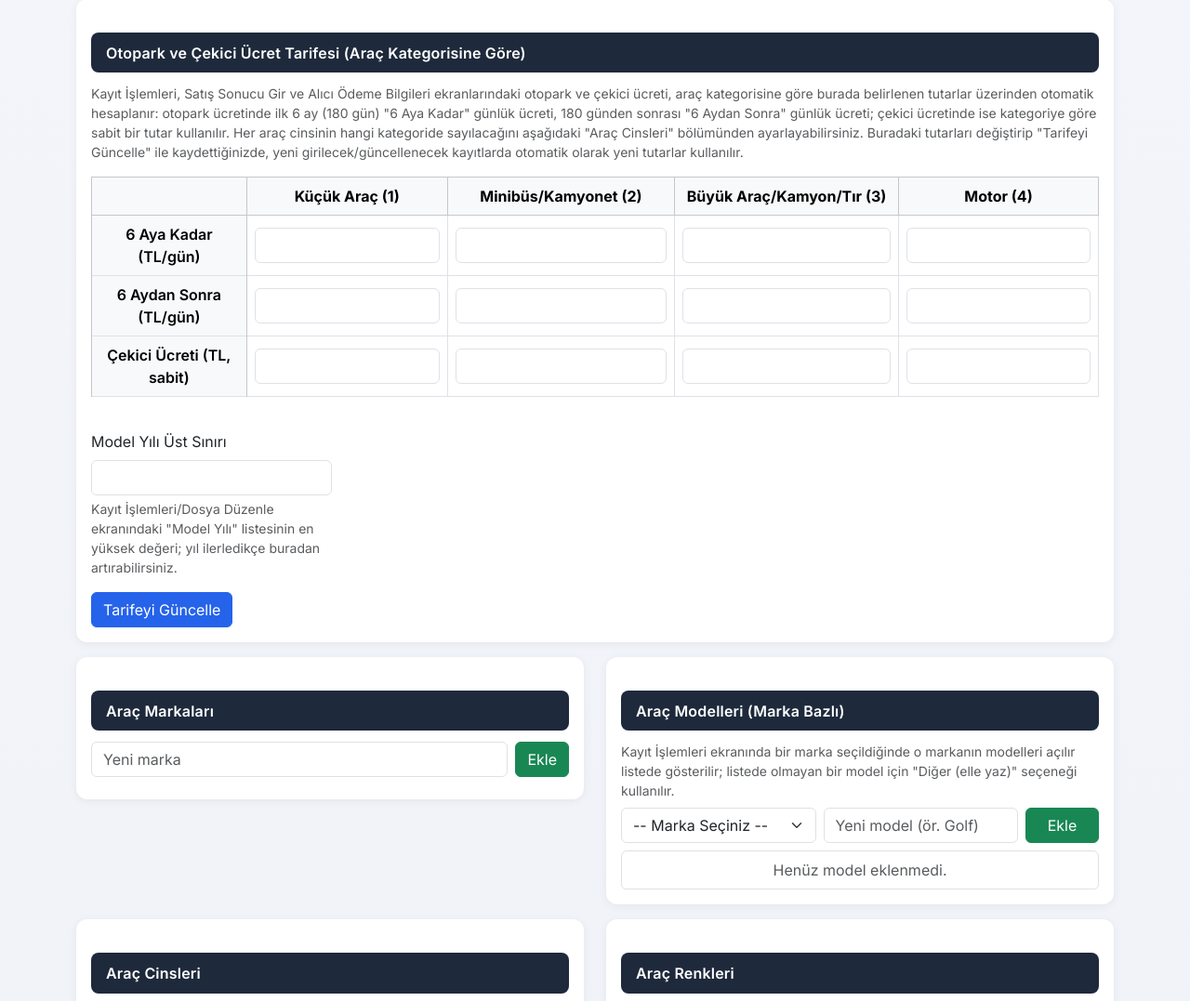
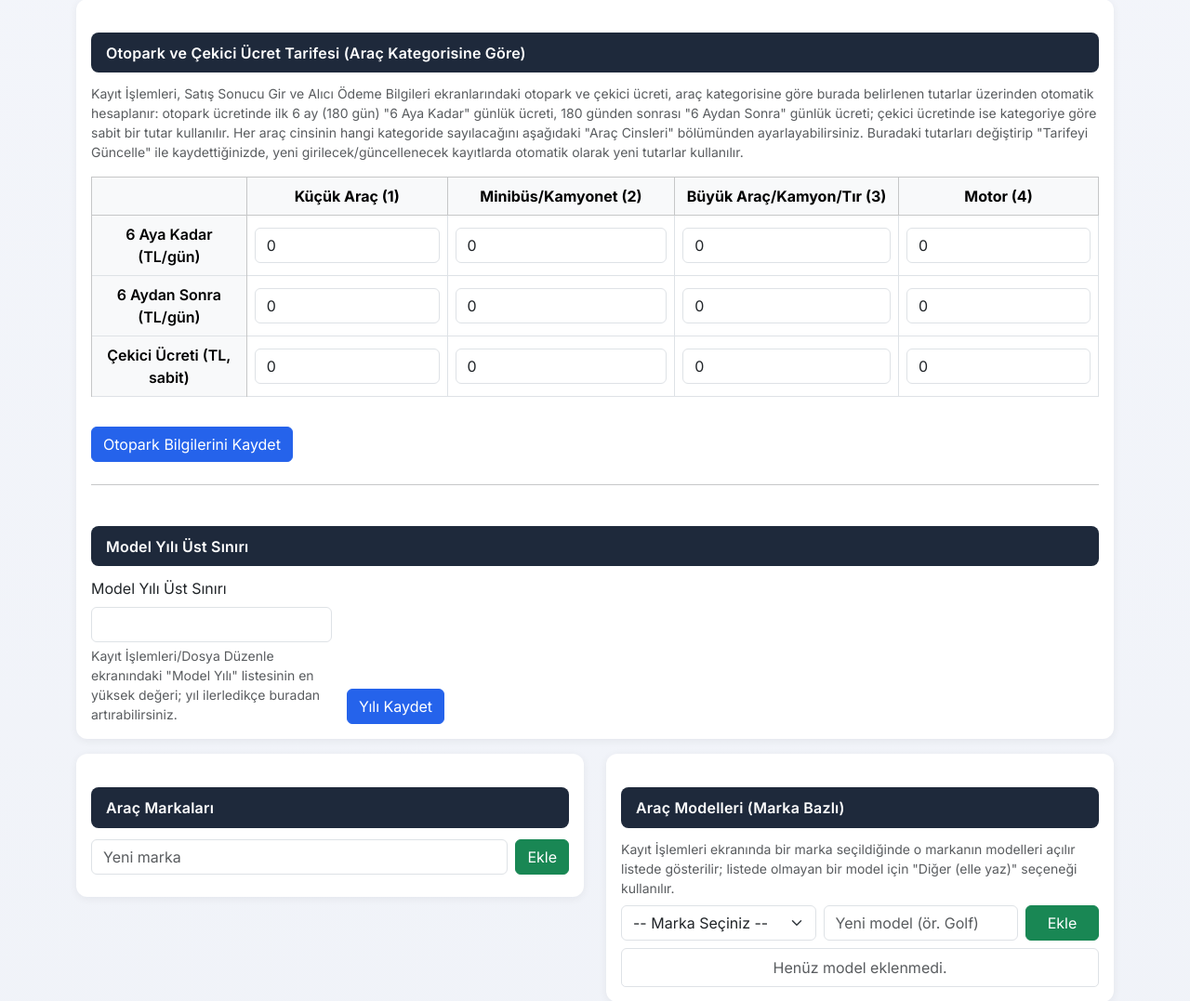
Before and after one commit to gokhankilic06/GitHubTest, an ASP.NET Core app: page /Ayarlar in a window 1280 px wide. Shown: the part 597-1674 px from the top of the page at 93% size. Run offline with ASP.NET Core 8, Linux system fonts and the light colour scheme; the project's own start-up code is not run, and a stand-in starts its controllers and pages; some libraries are stand-ins or nearby versions.

Commit message:
Otopark Ücret Tarifesi'ndeki "sıfır kaydediliyor" hatasını düzelt
Kök neden: tabloya tr-TR kültürüyle (virgüllü, ör. "41,5") basılan
decimal değerler, type="number" inputlarının yalnızca nokta ondalık
ayracı kabul etmesiyle çakışıyordu; tarayıcı geçersiz değeri sessizce
boşaltıyor, kaydedince de o alan sıfıra düşüyordu. Artık bu değerler
InvariantCulture (nokta) ile basılıyor.

Ayrıca: "Model Yılı Üst Sınırı", Otopark/Çekici tarifesiyle aynı
formdan çıkarılıp kendi Kaydet butonuyla ayrı bir forma taşındı; ikisi
artık birbirinden bağımsız kaydediliyor. Tarife formu da artık
yalnızca ihtiyaç duyduğu 12 tutarı parametre olarak alıyor (tüm
GenelAyar modelini değil) - aksi halde formdan çıkarılan
MaksimumModelYili alanı eksik geldiği için doğrulama her zaman
başarısız sayılıp hiçbir şey kaydedilemiyordu.

Co-Authored-By: Claude Sonnet 5 <noreply@anthropic.com>
Claude-Session: https://claude.ai/code/session_01CHkmVnLeG69vXfbLW8G5pa

```diff
--- a/AracSatisSistemi/Controllers/AyarlarController.cs
+++ b/AracSatisSistemi/Controllers/AyarlarController.cs
@@ -54,28 +54,56 @@ namespace AracSatisSistemi.Controllers
         }
 
         [HttpPost, ValidateAntiForgeryToken]
-        public async Task<IActionResult> TarifeGuncelle(GenelAyar form)
+        public async Task<IActionResult> TarifeGuncelle(
+            decimal KucukArac6AyaKadar, decimal KucukArac6AydanSonra,
+            decimal MinibusKamyonet6AyaKadar, decimal MinibusKamyonet6AydanSonra,
+            decimal BuyukArac6AyaKadar, decimal BuyukArac6AydanSonra,
+            decimal Motor6AyaKadar, decimal Motor6AydanSonra,
+            decimal KucukAracCekiciUcreti, decimal MinibusKamyonetCekiciUcreti,
+            decimal BuyukAracCekiciUcreti, decimal MotorCekiciUcreti)
+        {
+            // Bu action artık yalnızca bu 12 tutarı parametre olarak alıyor (tüm GenelAyar
+            // modelini DEĞİL) - aksi halde, bu formda artık bulunmayan MaksimumModelYili gibi
+            // (ayrı bir forma taşındı, bkz. ModelYiliGuncelle) zorunlu value-type alanlar
+            // eksik geldiği için ModelState her zaman geçersiz sayılıp hiçbir şey
+            // kaydedilemiyordu. Herhangi bir alan (ör. elle silinmiş/hatalı yazılmış bir tutar)
+            // ayrıştırılamazsa ModelState geçersiz olur; bu durumda kayıt YAPILMAZ ki o alan
+            // sessizce 0 (sıfır) olarak kaydedilmesin - kullanıcıya hangi alanın hatalı olduğu
+            // bildirilir.
+            if (!ModelState.IsValid)
+            {
+                var hatali = string.Join(", ", ModelState.Where(m => m.Value?.Errors.Count > 0).Select(m => m.Key));
+                TempData["Hata"] = $"Şu alan(lar)da geçersiz değer var, hiçbir şey kaydedilmedi: {hatali}";
+                return RedirectToAction(nameof(Index));
+            }
+
+            var kayit = await _db.GenelAyarlar.FirstOrDefaultAsync();
+            if (kayit == null) { kayit = new GenelAyar(); _db.GenelAyarlar.Add(kayit); }
+            kayit.KucukArac6AyaKadar = KucukArac6AyaKadar;
+            kayit.KucukArac6AydanSonra = KucukArac6AydanSonra;
+            kayit.MinibusKamyonet6AyaKadar = MinibusKamyonet6AyaKadar;
+            kayit.MinibusKamyonet6AydanSonra = MinibusKamyonet6AydanSonra;
+            kayit.BuyukArac6AyaKadar = BuyukArac6AyaKadar;
+            kayit.BuyukArac6AydanSonra = BuyukArac6AydanSonra;
+            kayit.Motor6AyaKadar = Motor6AyaKadar;
+            kayit.Motor6AydanSonra = Motor6AydanSonra;
+            kayit.KucukAracCekiciUcreti = KucukAracCekiciUcreti;
+            kayit.MinibusKamyonetCekiciUcreti = MinibusKamyonetCekiciUcreti;
+            kayit.BuyukAracCekiciUcreti = BuyukAracCekiciUcreti;
+            kayit.MotorCekiciUcreti = MotorCekiciUcreti;
+            await _db.SaveChangesAsync();
+            TempData["Basari"] = "Otopark ve çekici ücret tarifesi güncellendi.";
+            return RedirectToAction(nameof(Index));
+        }
+
+        [HttpPost, ValidateAntiForgeryToken]
+        public async Task<IActionResult> ModelYiliGuncelle(int maksimumModelYili)
         {
             var kayit = await _db.GenelAyarlar.FirstOrDefaultAsync();
-            if (kayit == null) { kayit = form; _db.GenelAyarlar.Add(kayit); }
-            else
-            {
-                kayit.KucukArac6AyaKadar = form.KucukArac6AyaKadar;
-                kayit.KucukArac6AydanSonra = form.KucukArac6AydanSonra;
-                kayit.MinibusKamyonet6AyaKadar = form.MinibusKamyonet6AyaKadar;
-                kayit.MinibusKamyonet6AydanSonra = form.MinibusKamyonet6AydanSonra;
-                kayit.BuyukArac6AyaKadar = form.BuyukArac6AyaKadar;
-                kayit.BuyukArac6AydanSonra = form.BuyukArac6AydanSonra;
-                kayit.Motor6AyaKadar = form.Motor6AyaKadar;
-                kayit.Motor6AydanSonra = form.Motor6AydanSonra;
-                kayit.KucukAracCekiciUcreti = form.KucukAracCekiciUcreti;
-                kayit.MinibusKamyonetCekiciUcreti = form.MinibusKamyonetCekiciUcreti;
-                kayit.BuyukAracCekiciUcreti = form.BuyukAracCekiciUcreti;
-                kayit.MotorCekiciUcreti = form.MotorCekiciUcreti;
-                kayit.MaksimumModelYili = form.MaksimumModelYili;
-            }
+            if (kayit == null) { kayit = new GenelAyar(); _db.GenelAyarlar.Add(kayit); }
+            kayit.MaksimumModelYili = maksimumModelYili;
             await _db.SaveChangesAsync();
-            TempData["Basari"] = "Otopark ücret tarifesi güncellendi.";
+            TempData["Basari"] = "Model Yılı Üst Sınırı güncellendi.";
             return RedirectToAction(nameof(Index));
         }
 
--- a/AracSatisSistemi/Views/Ayarlar/Index.cshtml
+++ b/AracSatisSistemi/Views/Ayarlar/Index.cshtml
@@ -9,6 +9,13 @@
     var renkler = (List<AracSatisSistemi.Models.AracRengi>)ViewBag.Renkler;
     var resmiTatiller = (List<AracSatisSistemi.Models.ResmiTatil>)ViewBag.ResmiTatiller;
     var kullanicilar = (List<AracSatisSistemi.Models.Kullanici>)ViewBag.Kullanicilar;
+    // DİKKAT: tr-TR kültüründe @ondalık.ToString() virgüllü biçim üretir (ör. "41,5"), ama
+    // type="number" inputları değeri SADECE nokta ondalık ayracıyla kabul eder - uyuşmazlıkta
+    // tarayıcı değeri sessizce boşaltır (bu yüzden tarifedeki sayılar "sıfırlanmış" gibi
+    // görünüyordu). asp-for tag helper'ı bunu kendi içinde hallediyor, ama burada ViewBag'den
+    // gelen genelAyar için elle yazılan value="" ifadelerinde InvariantCulture'a zorlanması
+    // gerekiyor.
+    string Ondalik(decimal? d) => (d ?? 0m).ToString(System.Globalization.CultureInfo.InvariantCulture);
 }
 <h3>Güncellemeler</h3>
 
@@ -121,7 +128,6 @@
     </p>
     <form asp-action="TarifeGuncelle" method="post">
         @Html.AntiForgeryToken()
-        <input type="hidden" name="Id" value="@genelAyar?.Id" />
         <div class="table-responsive">
             <table class="table table-bordered align-middle text-center">
                 <thead class="table-light">
@@ -136,36 +142,42 @@
                 <tbody>
                     <tr>
                         <td class="fw-semibold table-light">6 Aya Kadar (TL/gün)</td>
-                        <td><input class="form-control" name="KucukArac6AyaKadar" type="number" step="0.01" value="@genelAyar?.KucukArac6AyaKadar" /></td>
-                        <td><input class="form-control" name="MinibusKamyonet6AyaKadar" type="number" step="0.01" value="@genelAyar?.MinibusKamyonet6AyaKadar" /></td>
-                        <td><input class="form-control" name="BuyukArac6AyaKadar" type="number" step="0.01" value="@genelAyar?.BuyukArac6AyaKadar" /></td>
-                        <td><input class="form-control" name="Motor6AyaKadar" type="number" step="0.01" value="@genelAyar?.Motor6AyaKadar" /></td>
+                        <td><input class="form-control" name="KucukArac6AyaKadar" type="number" step="0.01" value="@Ondalik(genelAyar?.KucukArac6AyaKadar)" /></td>
+                        <td><input class="form-control" name="MinibusKamyonet6AyaKadar" type="number" step="0.01" value="@Ondalik(genelAyar?.MinibusKamyonet6AyaKadar)" /></td>
+                        <td><input class="form-control" name="BuyukArac6AyaKadar" type="number" step="0.01" value="@Ondalik(genelAyar?.BuyukArac6AyaKadar)" /></td>
+                        <td><input class="form-control" name="Motor6AyaKadar" type="number" step="0.01" value="@Ondalik(genelAyar?.Motor6AyaKadar)" /></td>
                     </tr>
                     <tr>
                         <td class="fw-semibold table-light">6 Aydan Sonra (TL/gün)</td>
-                        <td><input class="form-control" name="KucukArac6AydanSonra" type="number" step="0.01" value="@genelAyar?.KucukArac6AydanSonra" /></td>
-                        <td><input class="form-control" name="MinibusKamyonet6AydanSonra" type="number" step="0.01" value="@genelAyar?.MinibusKamyonet6AydanSonra" /></td>
-                        <td><input class="form-control" name="BuyukArac6AydanSonra" type="number" step="0.01" value="@genelAyar?.BuyukArac6AydanSonra" /></td>
-                        <td><input class="form-control" name="Motor6AydanSonra" type="number" step="0.01" value="@genelAyar?.Motor6AydanSonra" /></td>
+                        <td><input class="form-control" name="KucukArac6AydanSonra" type="number" step="0.01" value="@Ondalik(genelAyar?.KucukArac6AydanSonra)" /></td>
+                        <td><input class="form-control" name="MinibusKamyonet6AydanSonra" type="number" step="0.01" value="@Ondalik(genelAyar?.MinibusKamyonet6AydanSonra)" /></td>
+                        <td><input class="form-control" name="BuyukArac6AydanSonra" type="number" step="0.01" value="@Ondalik(genelAyar?.BuyukArac6AydanSonra)" /></td>
+                        <td><input class="form-control" name="Motor6AydanSonra" type="number" step="0.01" value="@Ondalik(genelAyar?.Motor6AydanSonra)" /></td>
                     </tr>
                     <tr>
                         <td class="fw-semibold table-light">Çekici Ücreti (TL, sabit)</td>
-                        <td><input class="form-control" name="KucukAracCekiciUcreti" type="number" step="0.01" value="@genelAyar?.KucukAracCekiciUcreti" /></td>
-                        <td><input class="form-control" name="MinibusKamyonetCekiciUcreti" type="number" step="0.01" value="@genelAyar?.MinibusKamyonetCekiciUcreti" /></td>
-                        <td><input class="form-control" name="BuyukAracCekiciUcreti" type="number" step="0.01" value="@genelAyar?.BuyukAracCekiciUcreti" /></td>
-                        <td><input class="form-control" name="MotorCekiciUcreti" type="number" step="0.01" value="@genelAyar?.MotorCekiciUcreti" /></td>
+                        <td><input class="form-control" name="KucukAracCekiciUcreti" type="number" step="0.01" value="@Ondalik(genelAyar?.KucukAracCekiciUcreti)" /></td>
+                        <td><input class="form-control" name="MinibusKamyonetCekiciUcreti" type="number" step="0.01" value="@Ondalik(genelAyar?.MinibusKamyonetCekiciUcreti)" /></td>
+                        <td><input class="form-control" name="BuyukAracCekiciUcreti" type="number" step="0.01" value="@Ondalik(genelAyar?.BuyukAracCekiciUcreti)" /></td>
+                        <td><input class="form-control" name="MotorCekiciUcreti" type="number" step="0.01" value="@Ondalik(genelAyar?.MotorCekiciUcreti)" /></td>
                     </tr>
                 </tbody>
             </table>
         </div>
-        <div class="row g-3 mt-1">
-            <div class="col-md-3">
-                <label class="form-label">Model Yılı Üst Sınırı</label>
-                <input class="form-control" name="MaksimumModelYili" type="number" value="@genelAyar?.MaksimumModelYili" />
-                <div class="form-text">Kayıt İşlemleri/Dosya Düzenle ekranındaki "Model Yılı" listesinin en yüksek değeri; yıl ilerledikçe buradan artırabilirsiniz.</div>
-            </div>
+        <div class="mt-3"><button class="btn btn-primary">Otopark Bilgilerini Kaydet</button></div>
+    </form>
+
+    <hr class="my-4" />
+
+    <div class="form-section-title">Model Yılı Üst Sınırı</div>
+    <form asp-action="ModelYiliGuncelle" method="post" class="row g-3 align-items-end">
+        @Html.AntiForgeryToken()
+        <div class="col-md-3">
+            <label class="form-label">Model Yılı Üst Sınırı</label>
+            <input class="form-control" name="maksimumModelYili" type="number" value="@genelAyar?.MaksimumModelYili" required />
+            <div class="form-text">Kayıt İşlemleri/Dosya Düzenle ekranındaki "Model Yılı" listesinin en yüksek değeri; yıl ilerledikçe buradan artırabilirsiniz.</div>
         </div>
-        <div class="mt-3"><button class="btn btn-primary">Tarifeyi Güncelle</button></div>
+        <div class="col-md-3"><button class="btn btn-primary">Yılı Kaydet</button></div>
     </form>
 </div>
 
```
